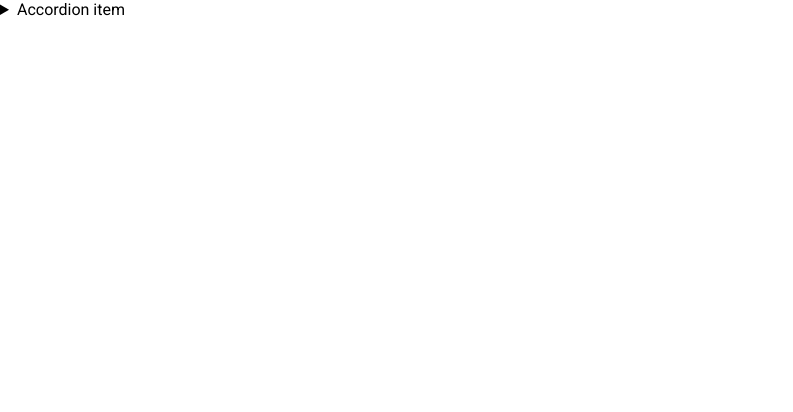
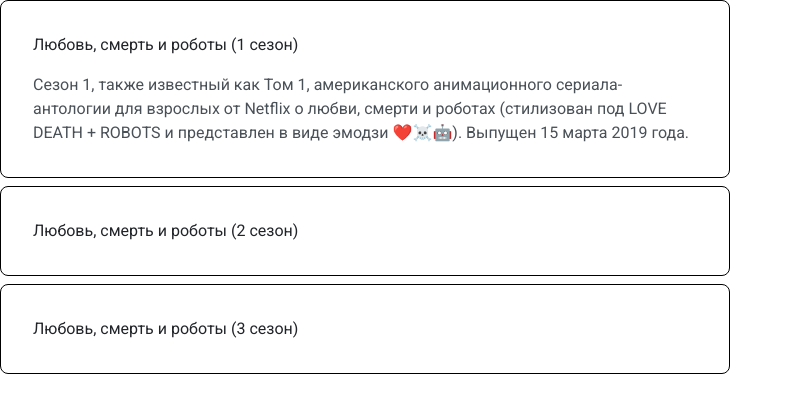
Before and after one commit to js-tasks-ru/htmlcss-20240412_jessamineoliva16661814, a website: page 03-lection1/02-accordion/index.html in a window 1280 px wide. Shown: the whole page, without its empty margins (0-793 px from the left). Drawn offline with Linux system fonts and the light colour scheme.

Commit message:
lecture_1_2

```diff
--- /dev/null
+++ b/03-lection1/02-accordion/__item/accordion__item.css
@@ -0,0 +1,12 @@
+@import '../accordion.css';
+
+.accordion__item {
+    margin-bottom: 8px;
+    padding: 32px;
+    border: 1px solid black;
+    border-radius: 8px;
+}
+
+.accordion__item:last-child {
+    margin-bottom: 0;
+}
--- /dev/null
+++ b/03-lection1/02-accordion/__message/accordion__message.css
@@ -0,0 +1,6 @@
+@import '../accordion.css';
+
+.accordion__message {
+    margin-top: 16px;
+    color: var(--grey-4);
+}
--- /dev/null
+++ b/03-lection1/02-accordion/__summary/accordion__summary.css
@@ -0,0 +1,6 @@
+@import '../accordion.css';
+
+.accordion__summary {
+    color: var(--black);
+    list-style-type: none;
+}
--- a/03-lection1/02-accordion/accordion.css
+++ b/03-lection1/02-accordion/accordion.css
@@ -1 +1,7 @@
-/* Стилизация аккордеона */
+@import '../../assets/css/main.css';
+
+.accordion {
+    line-height: 24px;
+    font-size: 16px;
+    max-width: 730px;
+}
--- a/03-lection1/02-accordion/index.html
+++ b/03-lection1/02-accordion/index.html
@@ -4,15 +4,37 @@
     <head>
         <link rel="stylesheet" href="../../assets/css/main.css">
         <link rel="stylesheet" href="./accordion.css">
+        <link rel="stylesheet" href="./__item/accordion__item.css">
+        <link rel="stylesheet" href="./__summary/accordion__summary.css">
+        <link rel="stylesheet" href="./__message/accordion__message.css">
     </head>
     <body>
-        <details>
-            <summary>
-                Accordion item
-            </summary>
-            <p>
-                Hidden content
-            </p>
-        </details>
+        <main class="accordion">
+            <details class="accordion__item" open>
+                <summary class="accordion__summary">
+                    Любовь, смерть и роботы (1 сезон)
+                </summary>
+                <p class="accordion__message">
+                    Сезон 1, также известный как Том 1, американского анимационного сериала-антологии для взрослых от Netflix о любви, смерти и роботах (стилизован под LOVE DEATH + ROBOTS и представлен в виде эмодзи ❤️☠️🤖). Выпущен 15 марта 2019 года.
+                </p>
+            </details>
+            <details class="accordion__item">
+                <summary class="accordion__summary">
+                    Любовь, смерть и роботы (2 сезон)
+                </summary>
+                <p class="accordion__message">
+                    От невероятных приключений на дальних планетах до тревожащих встреч на Земле — награжденная премией «Эмми» антология возвращается с новыми провокационными историями.
+                </p>
+            </details>
+            <details class="accordion__item">
+                <summary class="accordion__summary">
+                    Любовь, смерть и роботы (3 сезон)
+                </summary>
+                <p class="accordion__message">
+                    На Netflix вышел третий сезон мультсериала-антологии «Любовь, смерть и роботы» — пожалуй, одного из самых интересных проектов сервиса. Новая порция очень взрослой анимации от продюсеров Дэвида Финчера и Тима Миллера (режиссера«Дэдпула») традиционно радует... и огорчает одновременно.
+                </p>
+            </details>
+        </main>
+
     </body>
 </html>
```
